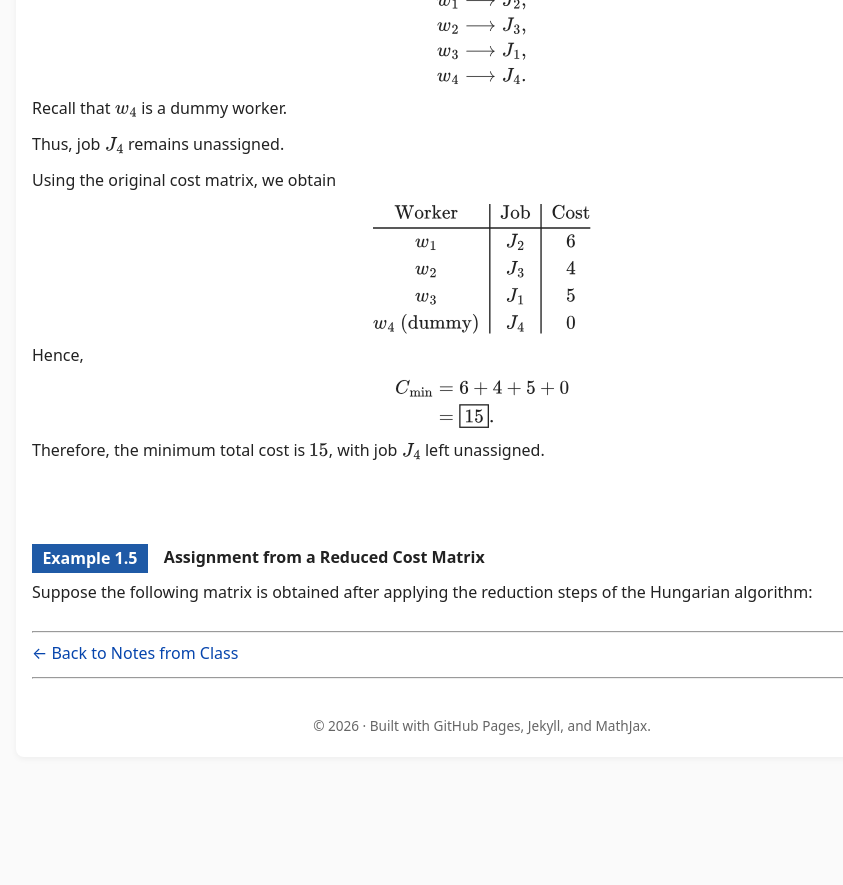
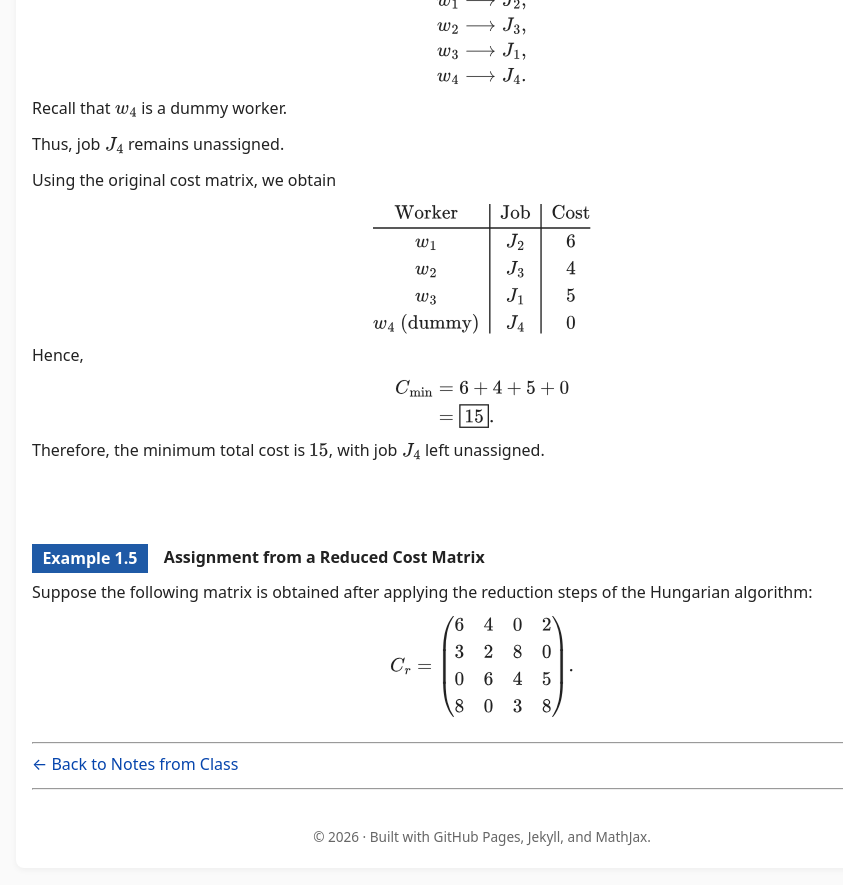
Before and after one commit to SaleemKamaludin/SaleemKamaludin.github.io, a Jekyll site: the page built from courses/math-2276/notes-from-class/supplementary-lecture-6/index.md, in a window 1280 px wide and 900 px high, scrolled down 11564 px. Shown: the top 885 px of the window, without its empty margins (158-1001 px from the left). Built offline with Jekyll 4.4.1, drawn with Linux system fonts in a browser that asks for light colours; before the commit the page ends 12353 px from its top, so only the background shows below that.

Commit message:
Add reduced cost matrix to Example 1.5

```diff
--- a/courses/math-2276/notes-from-class/supplementary-lecture-6/index.md
+++ b/courses/math-2276/notes-from-class/supplementary-lecture-6/index.md
@@ -1952,6 +1952,24 @@ C_{\min}
     algorithm:
   </p>
 
+
+  <div id="example-assignment-from-reduced-cost-matrix-cr">
+
+    <div class="display-math">
+
+\[
+C_r=
+\begin{pmatrix}
+6 & 4 & 0 & 2\\
+3 & 2 & 8 & 0\\
+0 & 6 & 4 & 5\\
+8 & 0 & 3 & 8
+\end{pmatrix}.
+\]
+
+    </div>
+
+  </div>
 </div>
 
 
```
